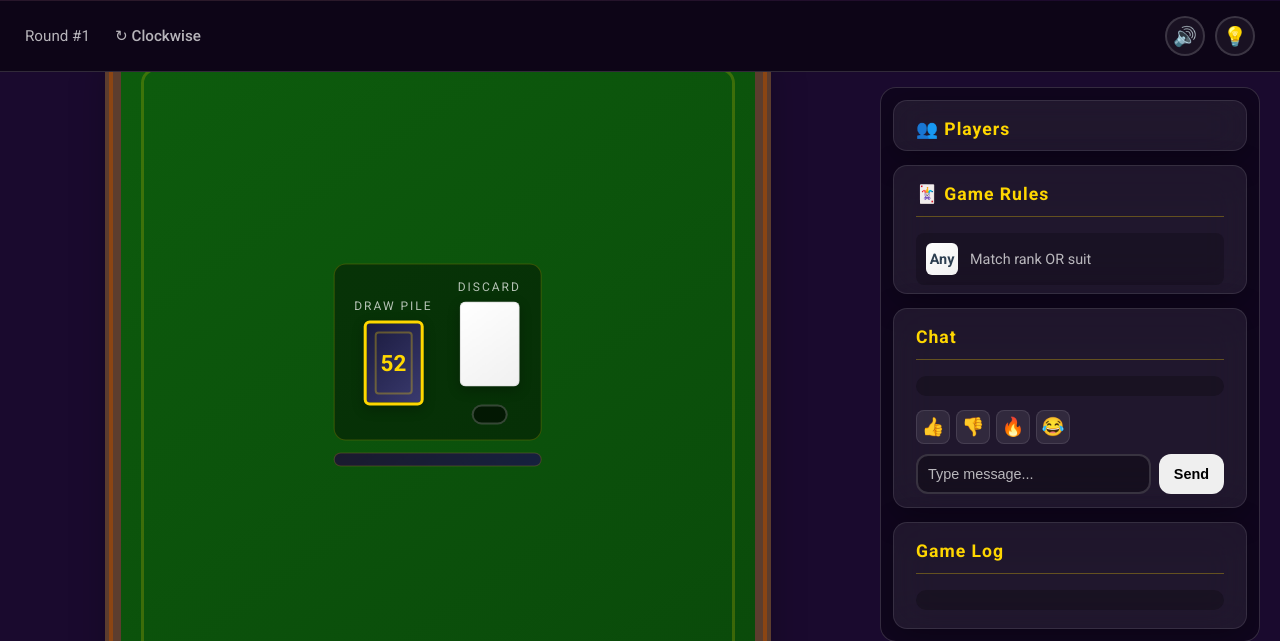
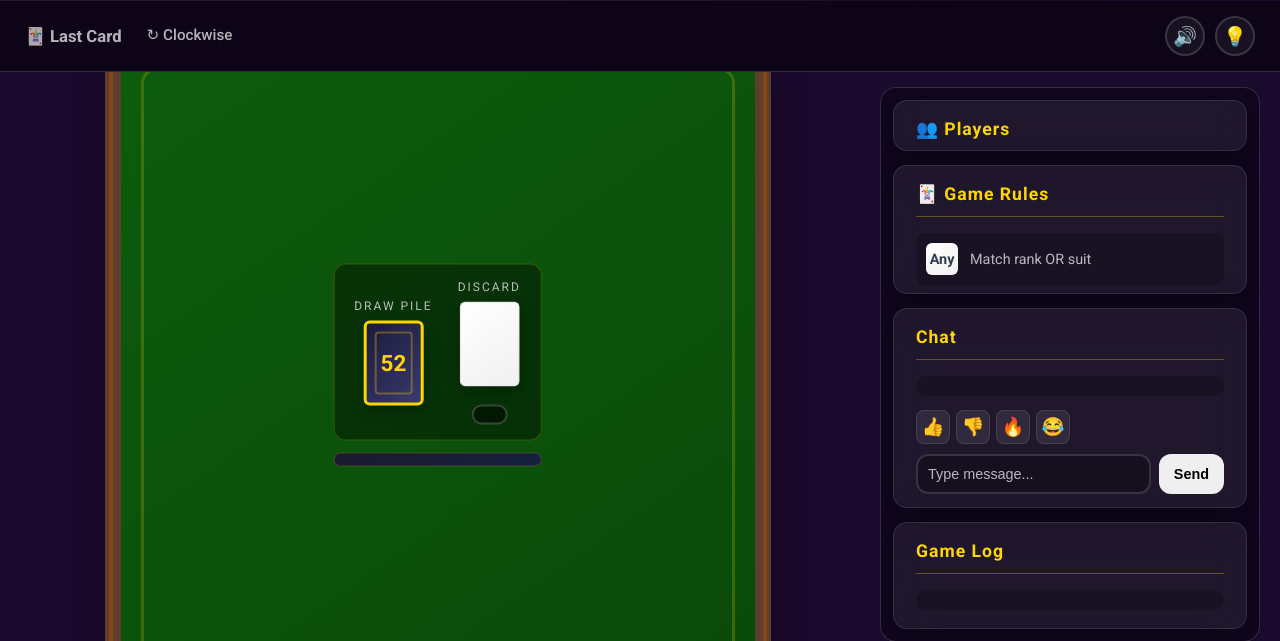
Before and after one commit to Kaijage7/mic-mind-poker, a Flask app: page / in a window 1280 px wide. Shown: the part 799-1440 px from the top of the page. Run offline with Flask 3, Linux system fonts and the light colour scheme; parts of the project's set-up code (start-up, migrations or seed data) failed here and were passed over; some libraries are stand-ins or nearby versions.

Commit message:
Remove round number display from top bar
- Replaced 'Round #1' with 'Last Card' game title
- Cleaned up updateTopBar function

🤖 Generated with [Claude Code](https://claude.com/claude-code)

Co-Authored-By: Claude Opus 4.5 <noreply@anthropic.com>

```diff
--- a/static/css/style.css
+++ b/static/css/style.css
@@ -623,6 +623,12 @@ input[type="text"]::placeholder {
     color: var(--primary-color);
 }
 
+.game-title-small {
+    color: var(--primary-color);
+    font-weight: 600;
+    font-size: 1.1em;
+}
+
 .top-actions {
     display: flex;
     gap: 10px;
--- a/static/js/game.js
+++ b/static/js/game.js
@@ -754,8 +754,6 @@ function updateGameUI(state) {
 }
 
 function updateTopBar(state) {
-    document.getElementById('round-num').textContent = state.round_number || 1;
-
     const directionIndicator = document.getElementById('direction-indicator');
     if (state.direction === 1) {
         directionIndicator.innerHTML = '&#8635; Clockwise';
--- a/templates/index.html
+++ b/templates/index.html
@@ -111,7 +111,7 @@
             <!-- Top Bar -->
             <div class="top-bar">
                 <div class="game-info">
-                    <span class="round-number">Round #<span id="round-num">1</span></span>
+                    <span class="game-title-small">&#127183; Last Card</span>
                     <span id="direction-indicator" class="direction-indicator">&#8635; Clockwise</span>
                     <span id="pending-draw-indicator" class="pending-draw" style="display: none;">
                         &#9888; Draw <span id="pending-draw-count">0</span> cards!
```
